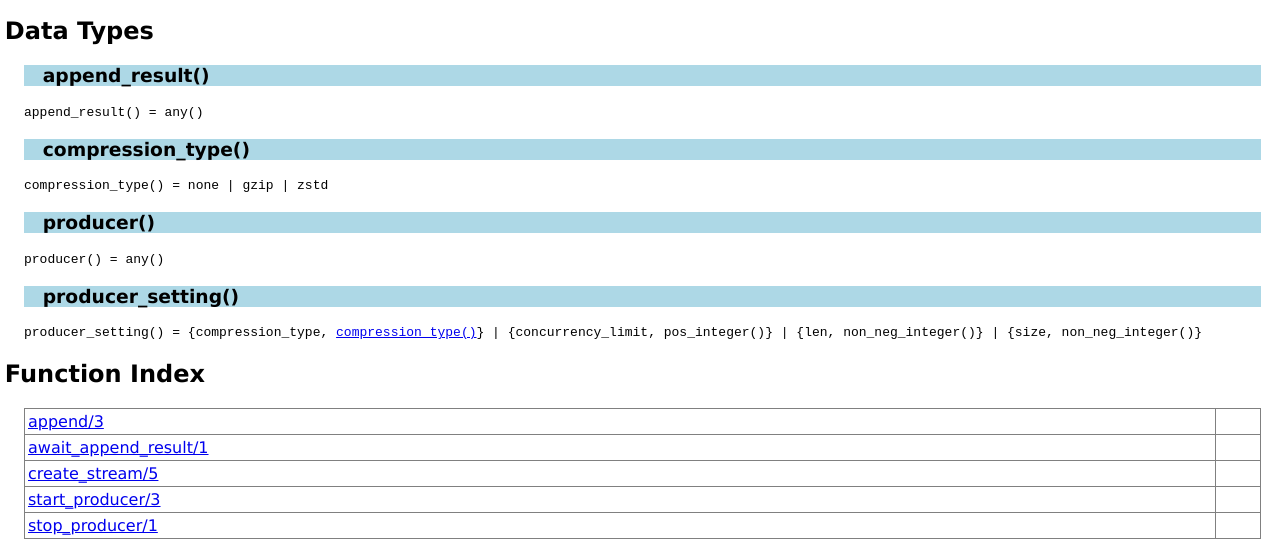
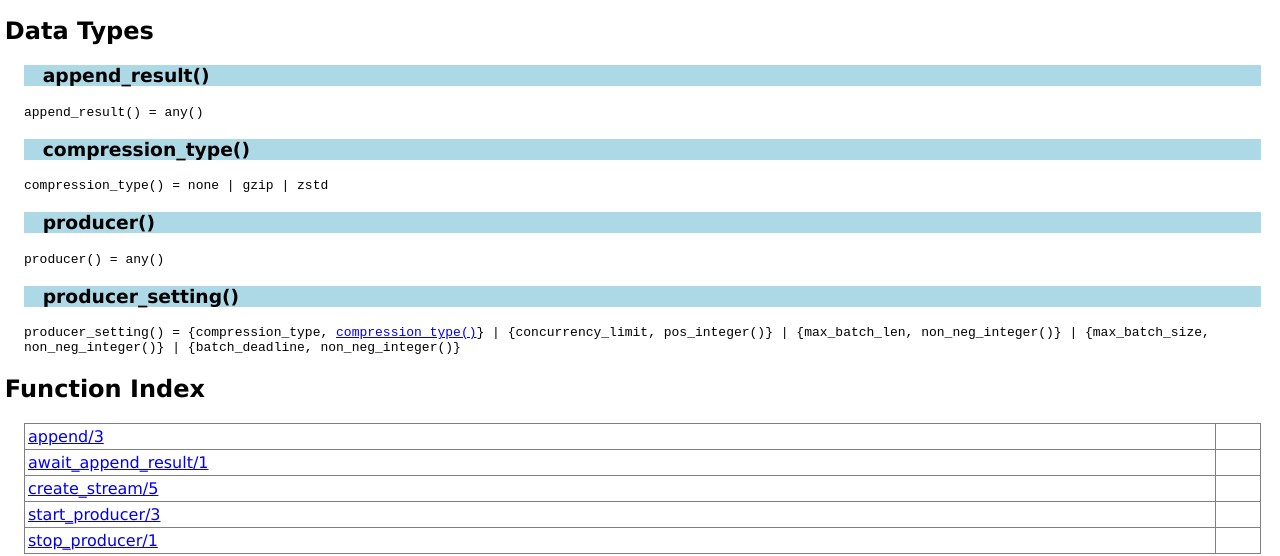
Before and after one commit to hstreamdb/hstreamdb_erl-rs, a plain HTML site: page hstreamdb.html in a window 1280 px wide. Shown: the part 224-780 px from the top of the page. Drawn offline with Linux system fonts and the light colour scheme.

Commit message:
Deploying to gh-pages from @ hstreamdb/hstreamdb_erl-rs@286e867a2d4c17b90b1c202074370242c056a699 🚀

```diff
--- a/hstreamdb.html
+++ b/hstreamdb.html
@@ -28,7 +28,7 @@
 
 
 <h3 class="typedecl"><a name="type-producer_setting">producer_setting()</a></h3>
-<p><tt>producer_setting() = {compression_type, <a href="#type-compression_type">compression_type()</a>} | {concurrency_limit, pos_integer()} | {len, non_neg_integer()} | {size, non_neg_integer()}</tt></p>
+<p><tt>producer_setting() = {compression_type, <a href="#type-compression_type">compression_type()</a>} | {concurrency_limit, pos_integer()} | {max_batch_len, non_neg_integer()} | {max_batch_size, non_neg_integer()} | {batch_deadline, non_neg_integer()}</tt></p>
 
 
 <h2><a name="index">Function Index</a></h2>
```
